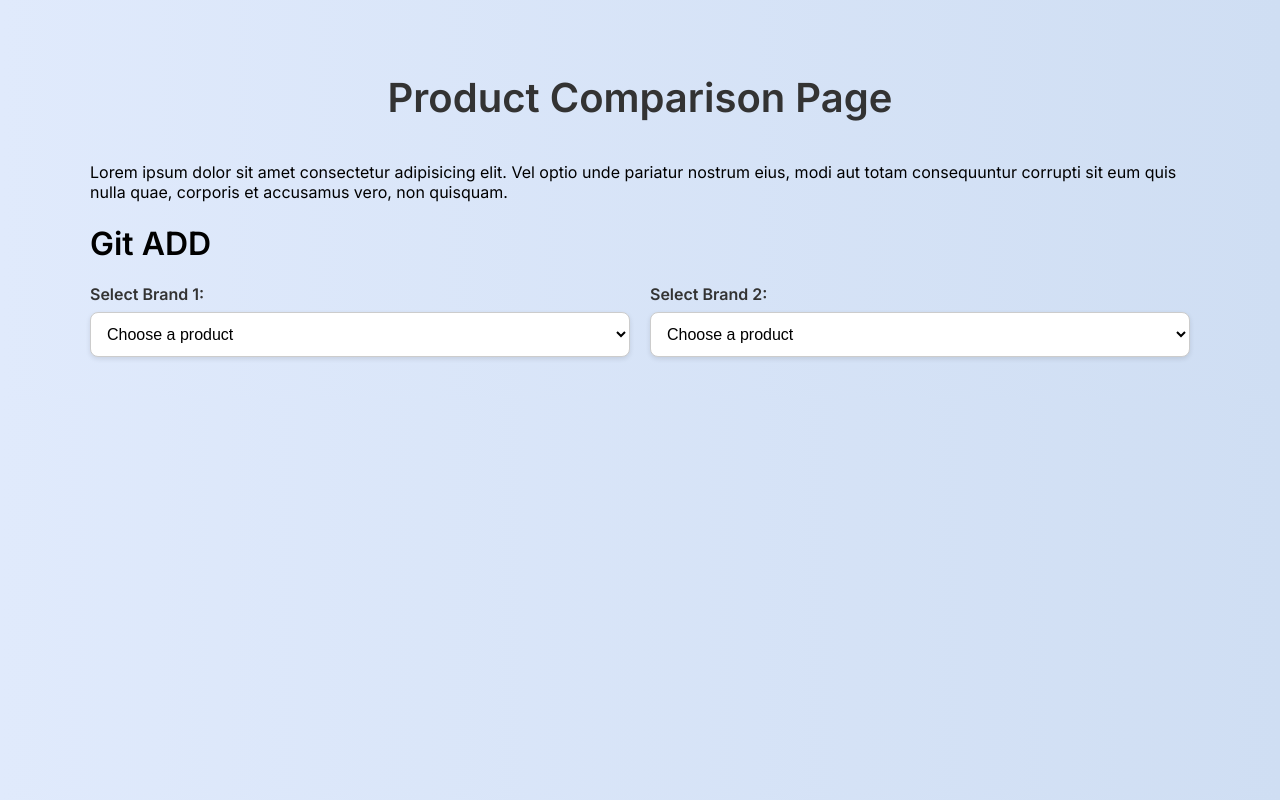
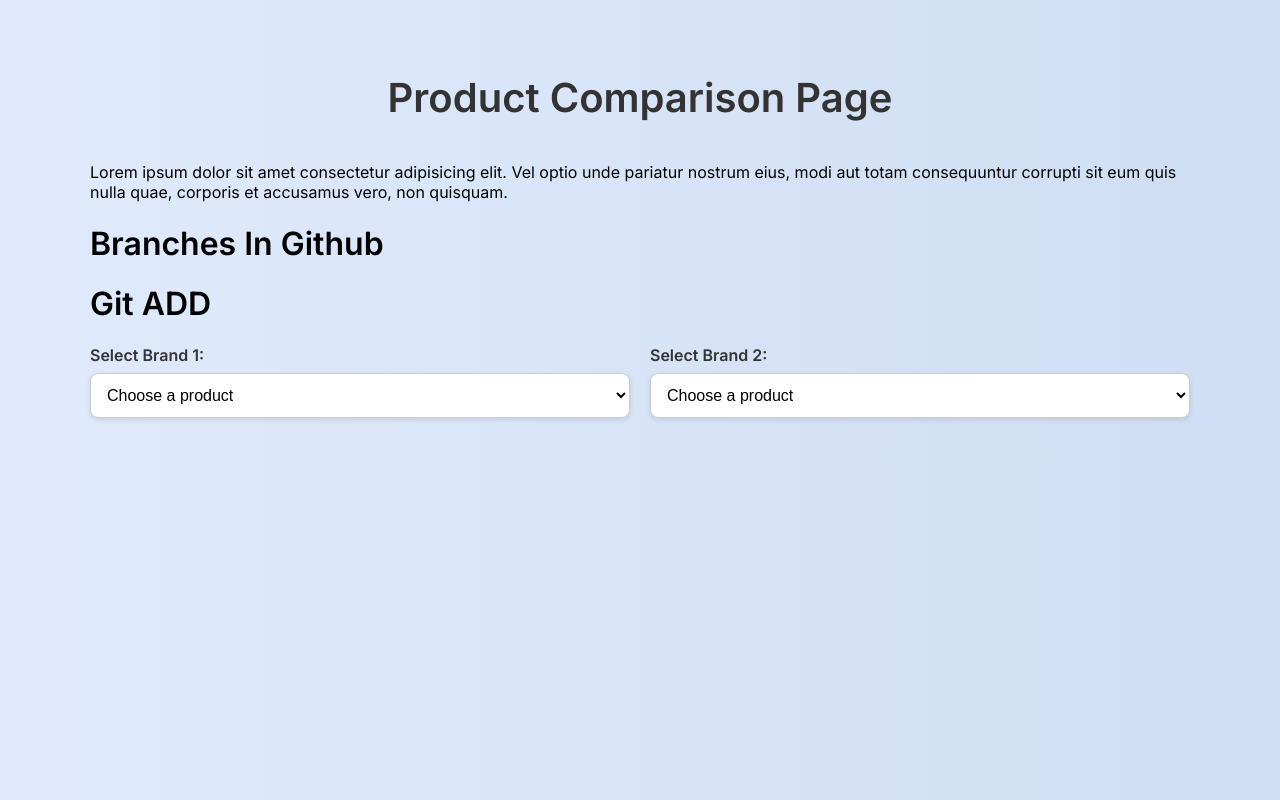
Before and after one commit to bismaaptech2-ux/comparePage, a plain HTML site: page index.html in a window 1280 px wide. Drawn offline with Linux system fonts and the light colour scheme.

Commit message:
change branch

```diff
--- a/index.html
+++ b/index.html
@@ -94,7 +94,7 @@
   <div class="container">
     <h2>Product Comparison Page</h2>
     <p>Lorem ipsum dolor sit amet consectetur adipisicing elit. Vel optio unde pariatur nostrum eius, modi aut totam consequuntur corrupti sit eum quis nulla quae, corporis et accusamus vero, non quisquam.</p>
-
+<h1>Branches In Github</h1>
     <h1>Git ADD</h1>
     <div class="row">
       <!-- Left Side -->
```
